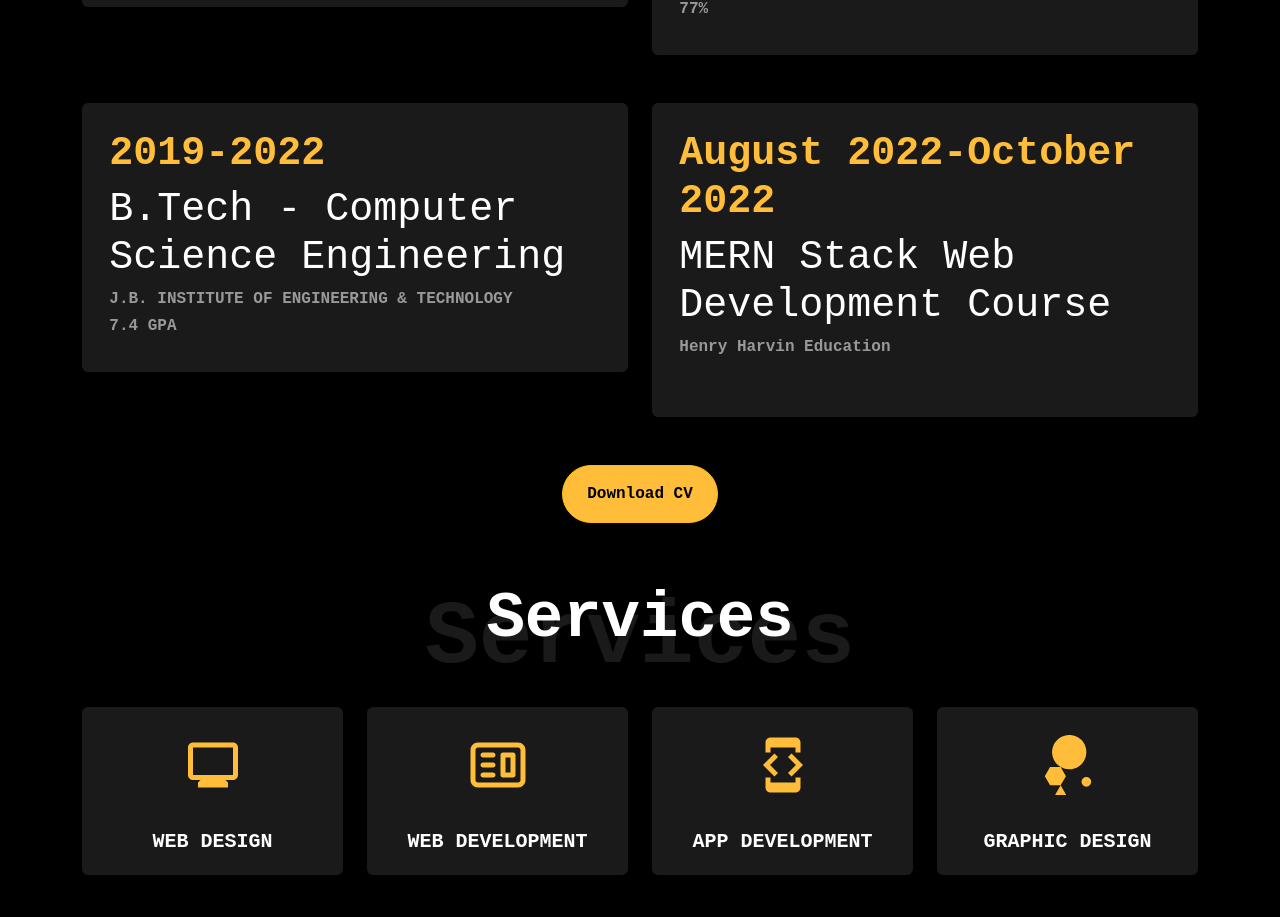
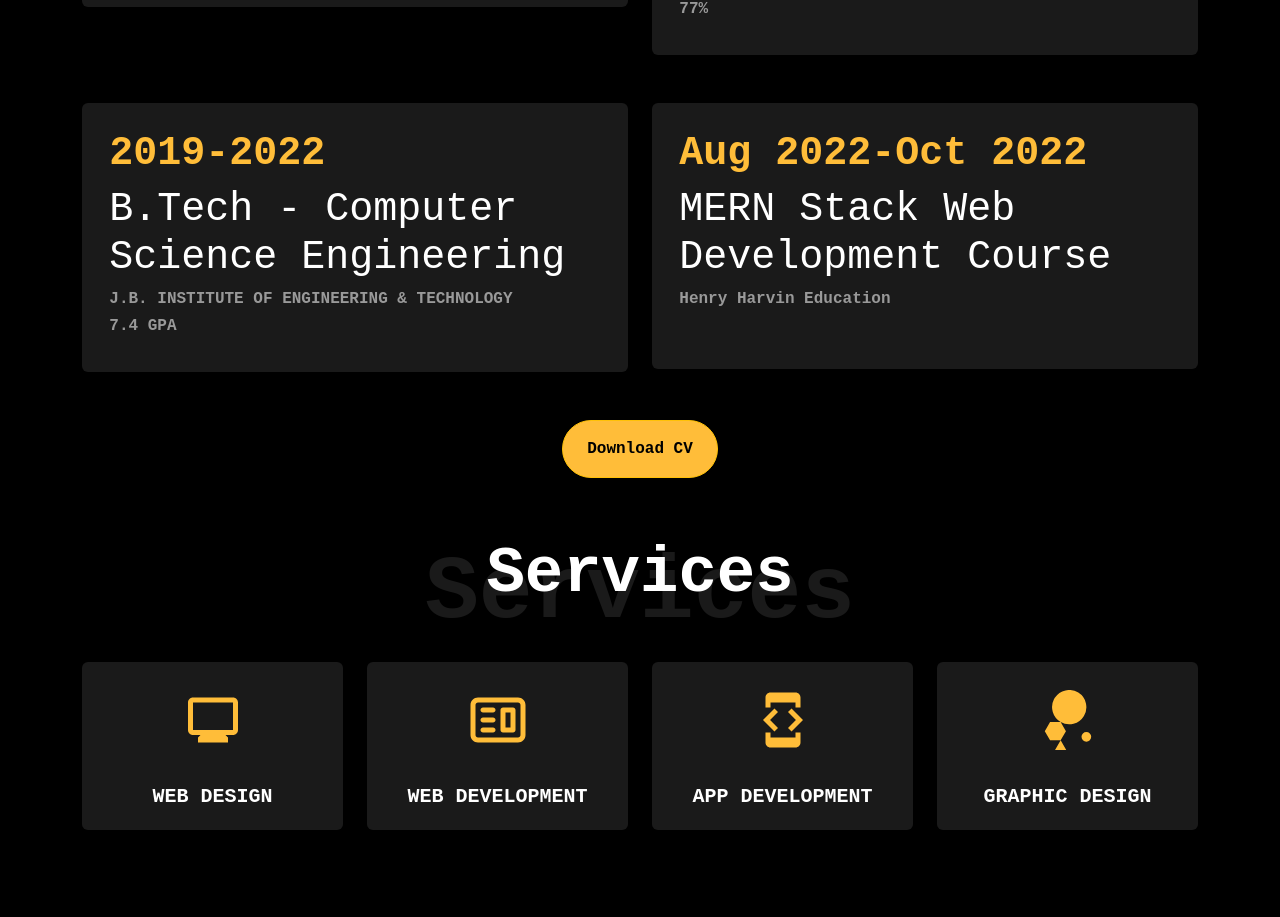
Before and after one commit to nandunddh/Nandukumar, a React (Create React App) app: page /#/ in a window 1280 px wide. Shown: the part 1715-2632 px from the top of the page. Built offline with nearby package versions, Linux system fonts and the light colour scheme.

Commit message:
Update Academics.jsx

```diff
--- a/src/components/Academics.jsx
+++ b/src/components/Academics.jsx
@@ -58,7 +58,7 @@ const Academics = () => {
           </div>
           <div className="col-sm-6 py-4">
             <div className="bg-lightshade rounded">
-              <h1 className="text-warning fw-bold">August 2022-October 2022</h1>
+              <h1 className="text-warning fw-bold">Aug 2022-Oct 2022</h1>
               <h1 className="">MERN Stack Web Development Course</h1>
               <h6 className="color-gray fw-bold pb-4">
                 Henry Harvin Education{" "}
```
